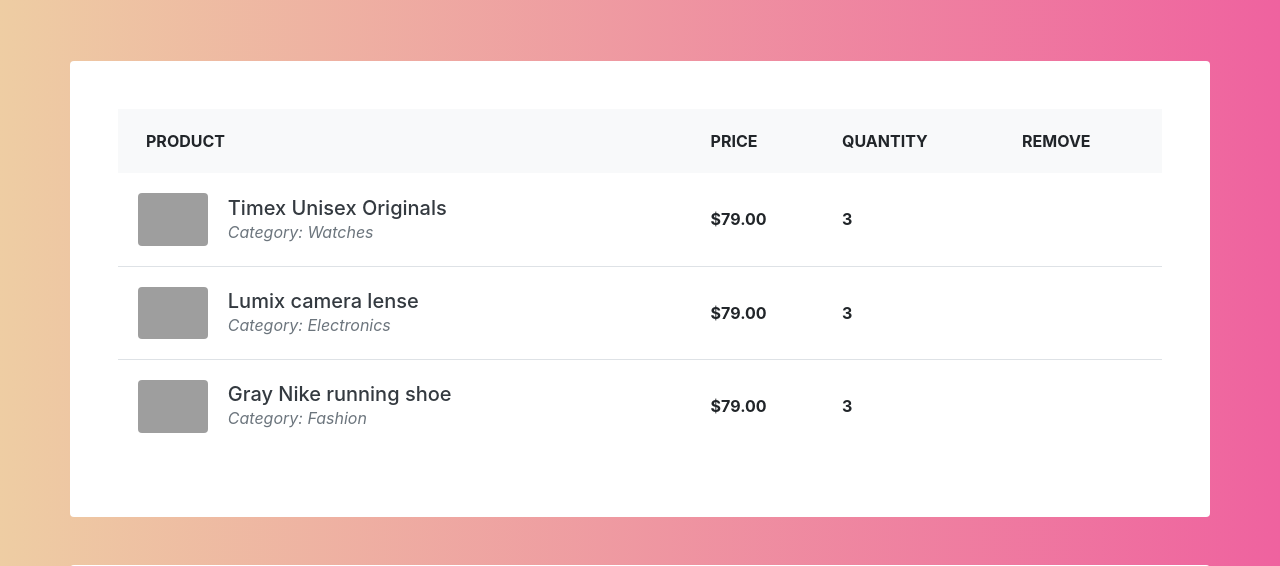
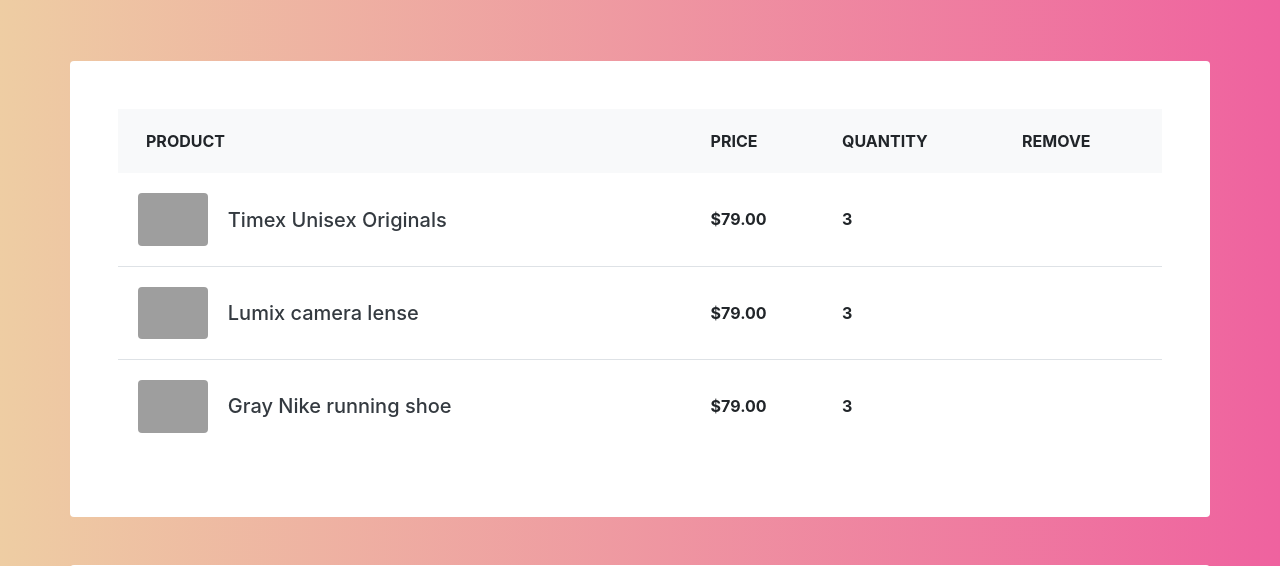
Before and after one commit to leeviko/ostoskori, a PHP site: page / in a window 1280 px wide. Shown: the part 156-722 px from the top of the page. Run offline with PHP 8.4, Linux system fonts and the light colour scheme; grey boxes are pictures that could not be loaded.

Commit message:
poista kategoriat

```diff
--- a/OOP/index.php
+++ b/OOP/index.php
@@ -48,7 +48,7 @@
                     <div class="p-2">
                       <img src="https://res.cloudinary.com/mhmd/image/upload/v1556670479/product-1_zrifhn.jpg" alt="" width="70" class="img-fluid rounded shadow-sm">
                       <div class="ml-3 d-inline-block align-middle">
-                        <h5 class="mb-0"> <a href="#" class="text-dark d-inline-block align-middle">Timex Unisex Originals</a></h5><span class="text-muted font-weight-normal font-italic d-block">Category: Watches</span>
+                        <h5 class="mb-0"> <a href="#" class="text-dark d-inline-block align-middle">Timex Unisex Originals</a></h5>
                       </div>
                     </div>
                   </th>
@@ -61,7 +61,7 @@
                     <div class="p-2">
                       <img src="https://res.cloudinary.com/mhmd/image/upload/v1556670479/product-3_cexmhn.jpg" alt="" width="70" class="img-fluid rounded shadow-sm">
                       <div class="ml-3 d-inline-block align-middle">
-                        <h5 class="mb-0"><a href="#" class="text-dark d-inline-block">Lumix camera lense</a></h5><span class="text-muted font-weight-normal font-italic">Category: Electronics</span>
+                        <h5 class="mb-0"><a href="#" class="text-dark d-inline-block">Lumix camera lense</a></h5>
                       </div>
                     </div>
                   </th>
@@ -75,7 +75,7 @@
                     <div class="p-2">
                       <img src="https://res.cloudinary.com/mhmd/image/upload/v1556670479/product-2_qxjis2.jpg" alt="" width="70" class="img-fluid rounded shadow-sm">
                       <div class="ml-3 d-inline-block align-middle">
-                        <h5 class="mb-0"> <a href="#" class="text-dark d-inline-block">Gray Nike running shoe</a></h5><span class="text-muted font-weight-normal font-italic">Category: Fashion</span>
+                        <h5 class="mb-0"> <a href="#" class="text-dark d-inline-block">Gray Nike running shoe</a></h5>
                       </div>
                     </div>
                     <td class="align-middle"><strong>$79.00</strong></td>
```
